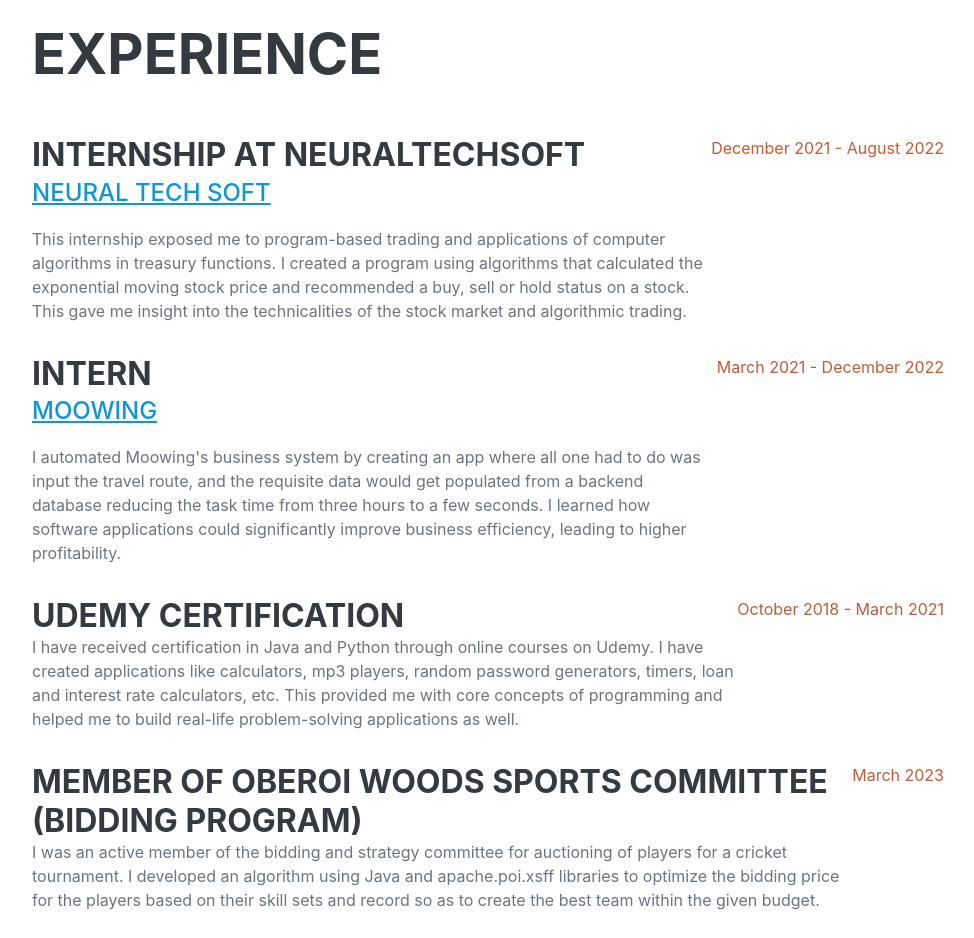
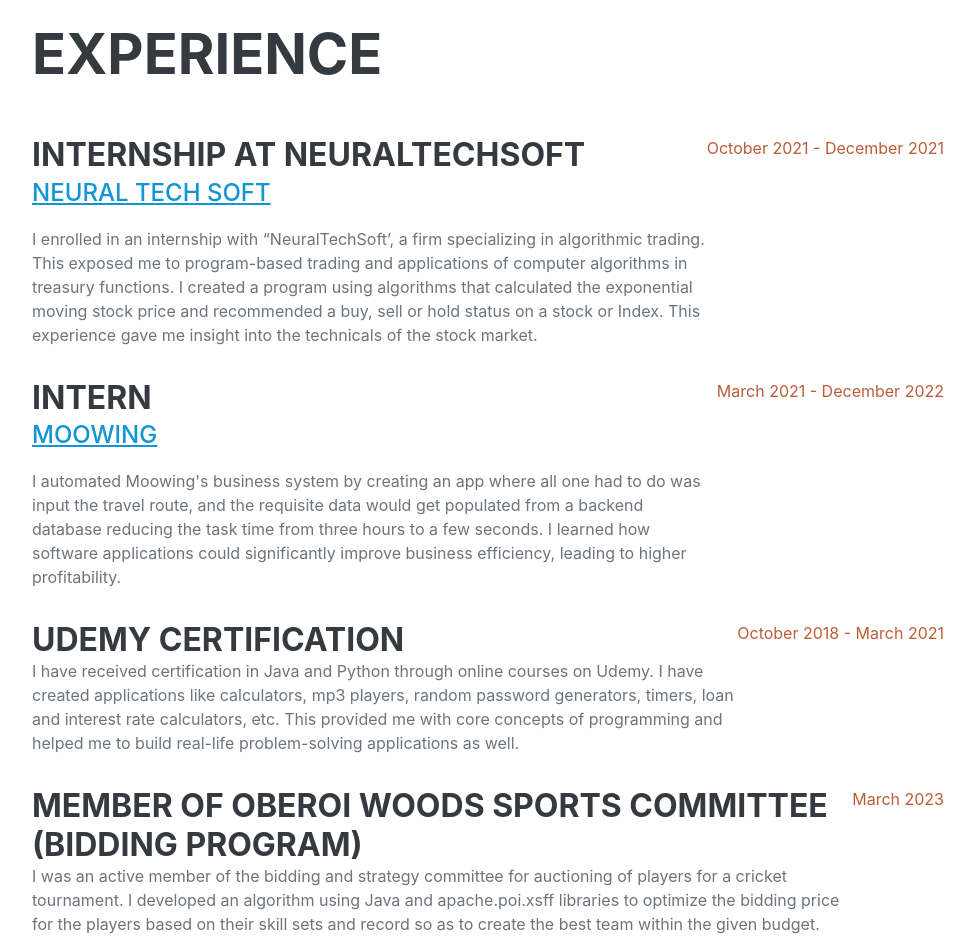
Before and after one commit to KshitijKaria/kshitijkaria.github.io, a plain HTML site: page index.html in a window 1280 px wide. Shown: the part 860-1798 px from the top of the page, without its empty margins (288-1262 px from the left). Drawn offline with nearby package versions, Linux system fonts and the light colour scheme; a web font is replaced by a local one.

Commit message:
Update index.html

```diff
--- a/index.html
+++ b/index.html
@@ -70,12 +70,10 @@
                         <div class="flex-grow-1">
                             <h3 class="mb-0">Internship at NeuralTechSoft</h3>
                             <div class="subheading mb-3"><a href="https://www.neuraltechsoft.com/" target="_blank" style="color: #1195D3;"> Neural Tech Soft</a></div>
-                            <p>This internship exposed me to program-based trading and applications of computer algorithms in treasury functions. I created a program using
-                                algorithms that calculated the exponential moving stock price and recommended a buy, sell or hold status on a stock. This gave me insight into the
-                                technicalities of the stock market and algorithmic trading.</p>
+                            <p>I enrolled in an internship with “NeuralTechSoft’, a firm specializing in algorithmic trading. This exposed me to program-based trading and applications of computer algorithms in treasury functions. I created a program using algorithms that calculated the exponential moving stock price and recommended a buy, sell or hold status on a stock or Index. This experience gave me insight into the technicals of the stock market.</p>
 
                         </div>
-                        <div class="flex-shrink-0"><span class="text-primary">December 2021 - August 2022</span></div>
+                        <div class="flex-shrink-0"><span class="text-primary">October 2021 - December 2021</span></div>
                     </div>
                     <div class="d-flex flex-column flex-md-row justify-content-between mb-3">
                         <div class="flex-grow-1">
```
